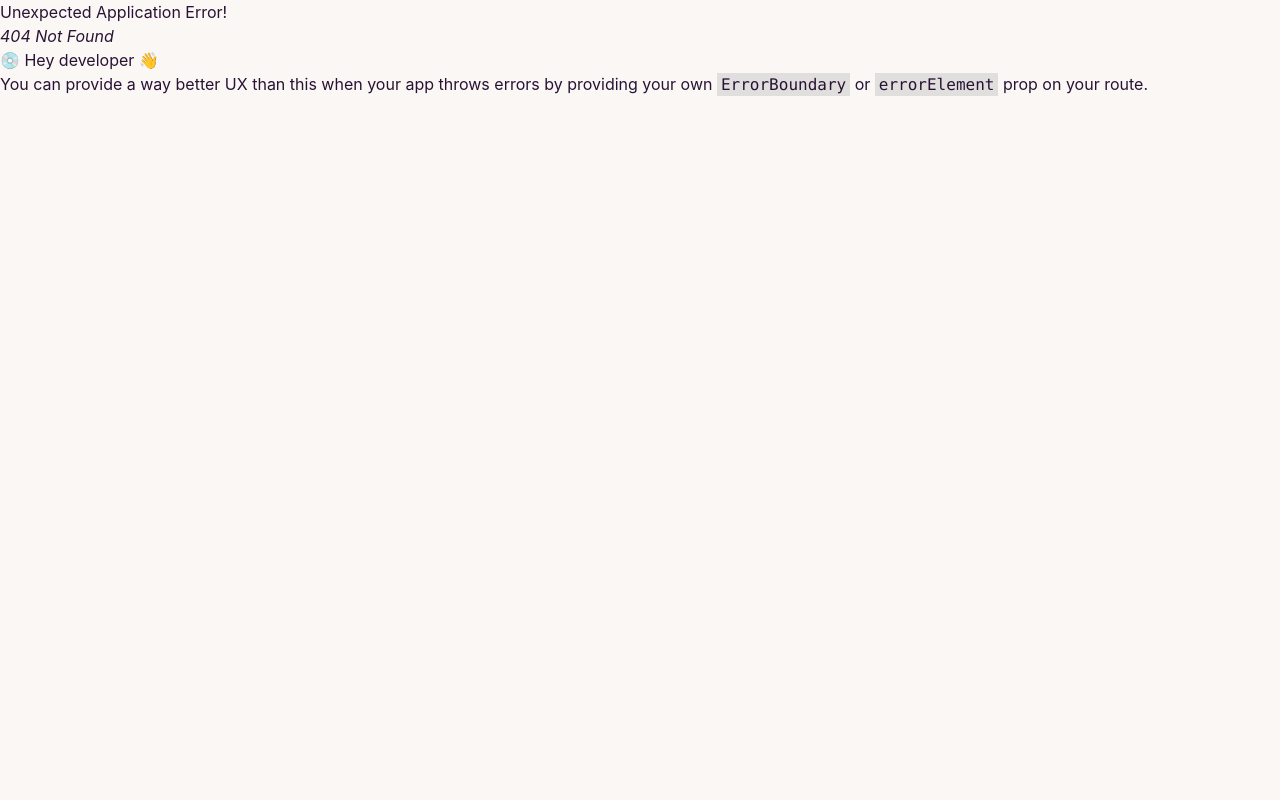
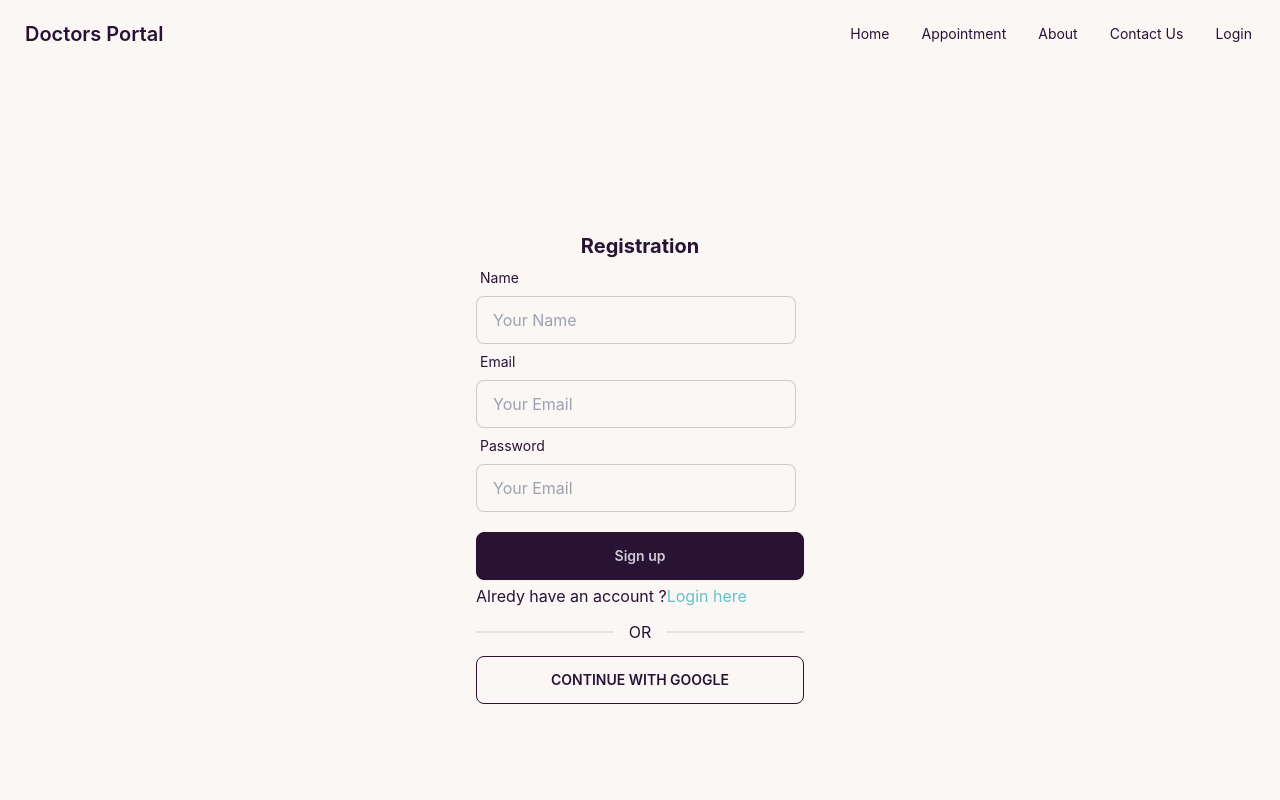
Before and after one commit to MuhammadRafiulIslam9803/doctors-portal-client, a React (Create React App) app: page /signup in a window 1280 px wide. Before the commit this address had no page. Shown: the top 800 px of the page. Built offline with nearby package versions, Linux system fonts and the light colour scheme.

Commit message:
addeded login amd registration ui

```diff
--- a/package.json
+++ b/package.json
@@ -10,6 +10,7 @@
     "react": "^18.3.1",
     "react-day-picker": "^8.10.1",
     "react-dom": "^18.3.1",
+    "react-hook-form": "^7.51.4",
     "react-router-dom": "^6.23.0",
     "react-scripts": "5.0.1",
     "web-vitals": "^2.1.4"
--- /dev/null
+++ b/src/Pages/Authontication/AuthProvider.js
@@ -0,0 +1,11 @@
+import React from 'react';
+
+const AuthProvider = () => {
+    return (
+        <div>
+
+        </div>
+    );
+};
+
+export default AuthProvider;
--- /dev/null
+++ b/src/Pages/Authontication/Login.js
@@ -0,0 +1,54 @@
+import React from 'react';
+import { useForm } from 'react-hook-form';
+import { Link } from 'react-router-dom';
+
+const Login = () => {
+    const { register, formState: { errors }, handleSubmit } = useForm();
+
+    // const from = location.state?.from?.pathname || '/';
+    const handleLogin = data =>{
+        console.log(data)
+    }
+
+
+
+    return (
+        <div className='h-[800px] flex justify-center items-center'>
+            <div className='w-96 p-7'>
+                <h2 className='text-xl text-neutral font-bold text-center'>Login</h2>
+                <form onSubmit={handleSubmit(handleLogin)}>
+                    <div className="form-control w-full max-w-xs">
+                        <label className="label"> <span className="label-text">Email</span></label>
+                        <input type="text" placeholder='Your Name'
+                            {...register("email", {
+                                required: "Email Address is required"
+                            })}
+                            className="input rounded-lg input-bordered w-full max-w-xs" />
+                        {errors.email && <p className='text-red-600'>{errors.email?.message}</p>}
+                    </div>
+                    <div className="form-control w-full max-w-xs">
+                        <label className="label"> <span className="label-text">Password</span></label>
+                        <input type="password" placeholder='Your Email'
+                            {...register("password", {
+                                required: "Password is required",
+                                minLength: { value: 6, message: 'Password must be 6 characters or longer' }
+                            })}
+                            className="input rounded-lg input-bordered w-full max-w-xs" />
+                        <label className="label"> <span className="label-text">Forget Password?</span></label>
+                        {errors.password && <p className='text-red-600'>{errors.password?.message}</p>}
+                    </div>
+                    <input className='btn btn-neutral rounded-lg w-full' value="Login" type="submit" />
+                    {/* <div>
+                        {loginError && <p className='text-red-600'>{loginError}</p>}
+                    </div> */}
+                </form>
+                <p>New to Doctors Portal <Link className='text-primary' to="/signup">Create new Account</Link></p>
+                <div className="divider">OR</div>
+                <button className='btn btn-outline rounded-lg w-full'>CONTINUE WITH GOOGLE</button>
+            </div>
+        </div>
+    );
+};
+
+
+export default Login;
--- /dev/null
+++ b/src/Pages/Authontication/Registration.js
@@ -0,0 +1,59 @@
+import React from 'react';
+import { useForm } from 'react-hook-form';
+import { Link } from 'react-router-dom';
+
+const Registration = () => {
+    const { register, formState: { errors }, handleSubmit } = useForm();
+
+    const handleRegistration = data =>{
+        console.log(data)
+    }
+
+    return (
+        <div className='h-[800px] flex justify-center items-center'>
+            <div className='w-96 p-7'>
+                <h2 className='text-xl text-neutral font-bold text-center'>Registration</h2>
+                <form onSubmit={handleSubmit(handleRegistration)}>
+                    <div className="form-control w-full max-w-xs">
+                        <label className="label"> <span className="label-text">Name</span></label>
+                        <input type="text" placeholder='Your Name'
+                            {...register("name", {
+                                required: "Name Address is required"
+                            })}
+                            className="input rounded-lg input-bordered w-full max-w-xs" />
+                        {errors.name && <p className='text-red-600'>{errors.name?.message}</p>}
+                    </div>
+                    <div className="form-control w-full max-w-xs">
+                        <label className="label"> <span className="label-text">Email</span></label>
+                        <input type="email" placeholder='Your Email'
+                            {...register("email", {
+                                required: "Email Address is required"
+                            })}
+                            className="input rounded-lg input-bordered w-full max-w-xs" />
+                        {errors.email && <p className='text-red-600'>{errors.email?.message}</p>}
+                    </div>
+                    <div className="form-control w-full max-w-xs">
+                        <label className="label"> <span className="label-text">Password</span></label>
+                        <input type="password" placeholder='Your Email'
+                            {...register("password", {
+                                required: "Password is required",
+                                minLength: { value: 6, message: 'Password must be 6 characters or longer' },
+                                pattern: { value: /(?=.*[A-Z])(?=.*[!@#$&*])(?=.*[0-9])/, message: 'Password must have uppercase, number and special characters' }
+                            })}
+                            className="input rounded-lg input-bordered w-full max-w-xs mb-5" />
+                        {errors.password && <p className='text-red-600'>{errors.password?.message}</p>}
+                    </div>
+                    <input className='btn btn-neutral rounded-lg w-full' value="Sign up" type="submit" />
+                    {/* <div>
+                        {loginError && <p className='text-red-600'>{loginError}</p>}
+                    </div> */}
+                </form>
+                <p className='mt-1'>Alredy have an account ?<Link className='text-primary' to="/login">Login here </Link></p>
+                <div className="divider">OR</div>
+                <button className='btn btn-outline rounded-lg w-full'>CONTINUE WITH GOOGLE</button>
+            </div>
+        </div>
+    );
+};
+
+export default Registration;
--- a/tailwind.config.js
+++ b/tailwind.config.js
@@ -13,6 +13,7 @@
           // accent: "1db27f#",
           accent: "#0f4271",
           neutral: "#ff00ff",
+          // success: "#141212",
           "base-100": "#ffffff",
         },
       },
```
Also changed, not shown: src/Layout/Router.js (+10 -0 lines), src/Pages/Authontication/ContextApp.js (added), 1 other file (tests, documents, lock files or other folders).
